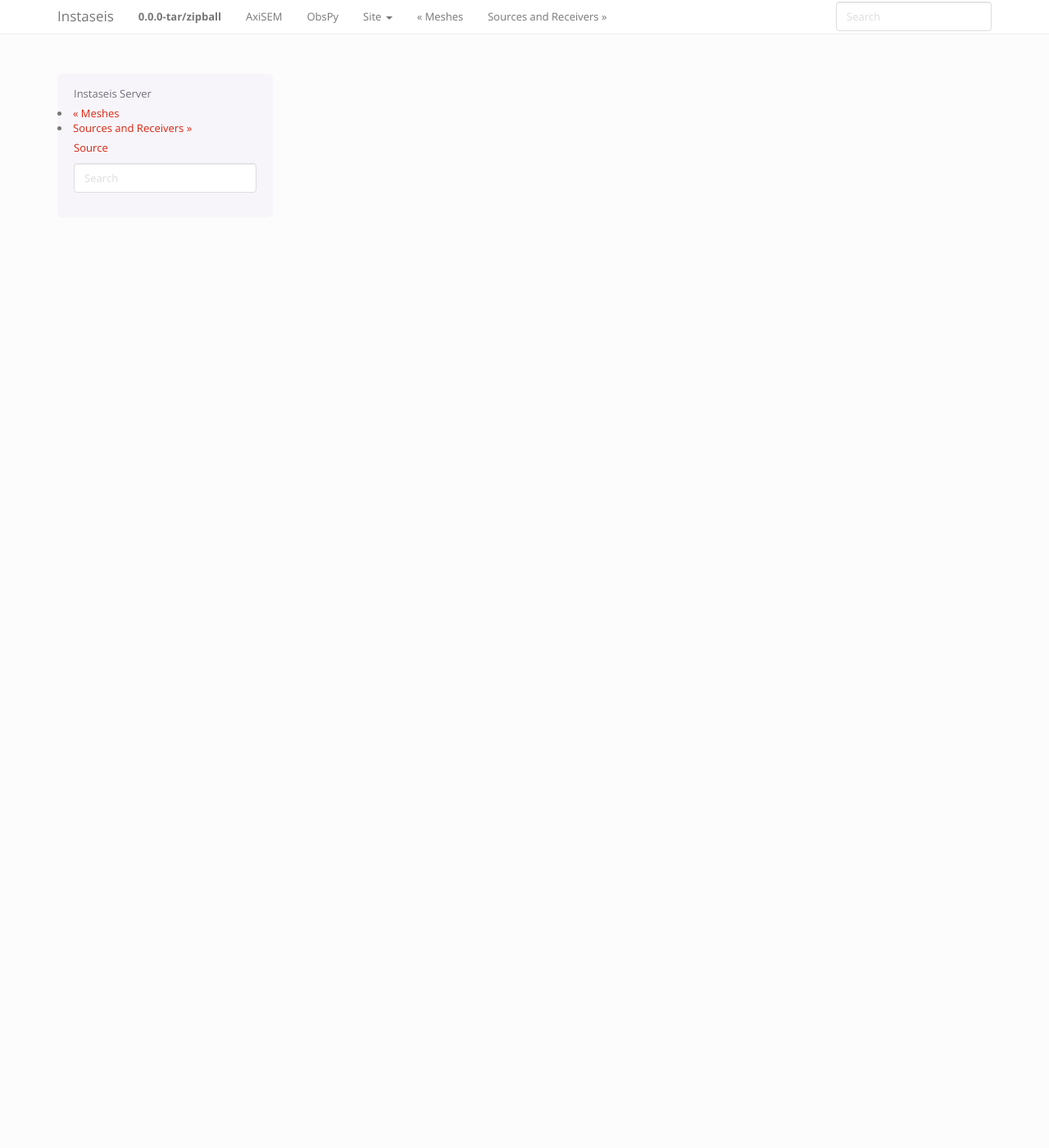
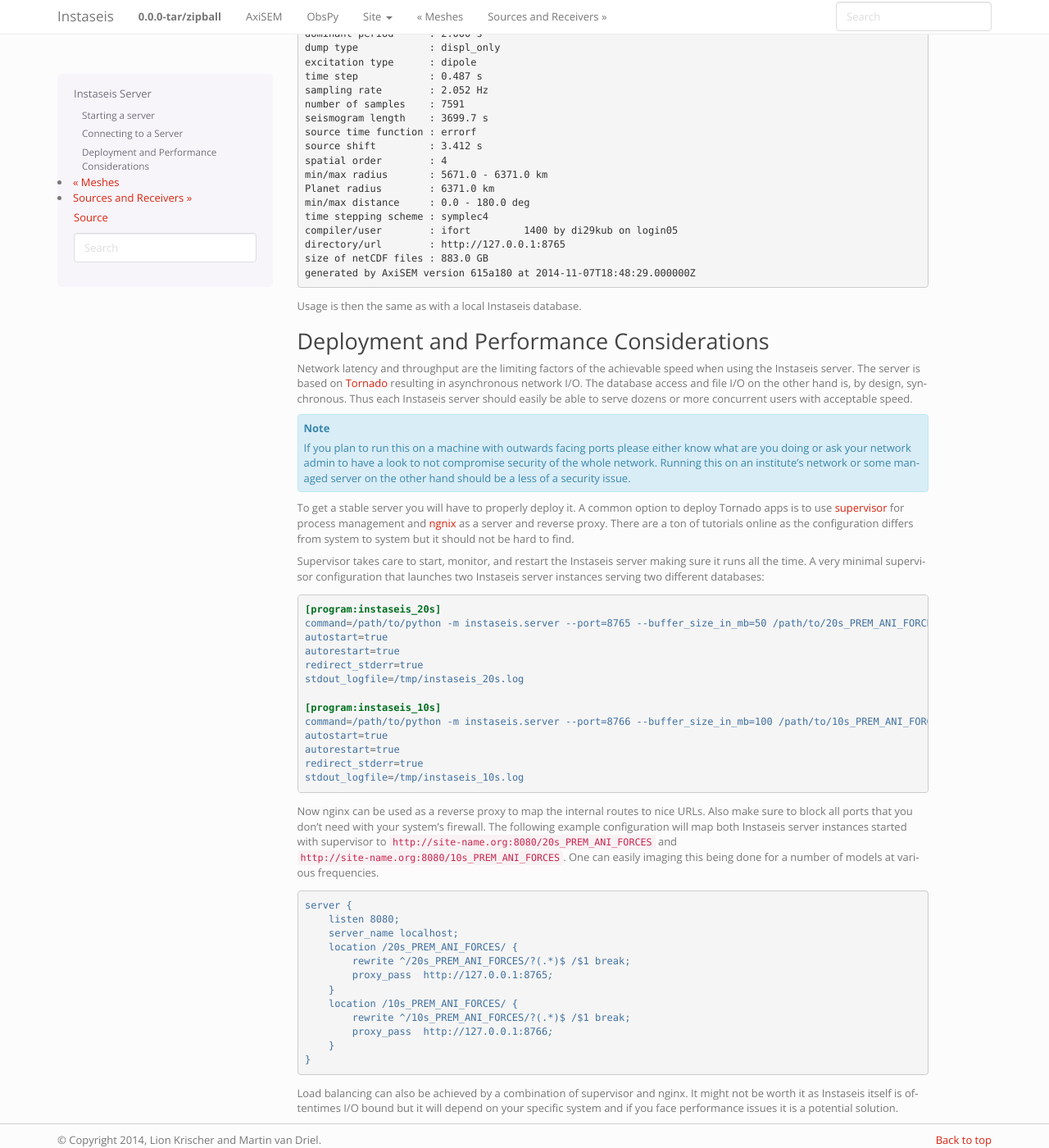
Before and after one commit to krischer/instaseis, a Sphinx documentation site: the page built from doc/server.rst, in a window 1280 px wide and 1400 px high, scrolled down 603 px. Shown: the whole window at 82% size. Built offline with Sphinx 7.4.7, drawn with Linux system fonts in a browser that asks for light colours; before the commit the page ends 900 px from its top, so only the background shows below that; some of the changed text lies outside the part shown.

Commit message:
Documentation of the Instaseis Server.

```diff
--- a/doc/server.rst
+++ b/doc/server.rst
@@ -2,5 +2,142 @@
 Instaseis Server
 ================
 
+The biggest hurdle to using Instaseis are the generation and storage of the
+potentially huge databases. Even if that is possible, concurrent access to a
+database on a network storage by multiple users might thrash that storage
+system and result in abysmal performance and other problems.
 
-blub
+Both issues are potentially resolvable by the Instaseis server. Someone (be
+it locally at the institutes network or globally over the internet) opens a
+local connection to an Instaseis database and shares data over HTTP.
+Instaseis clients can connect to that server with the same interface as to a
+local database.
+
+Starting a server
+=================
+
+To launch a server, just execute
+
+.. code-block:: bash
+
+    $ python -m instaseis.server --port 8765 --buffer_size_in_mb 100 /path/to/db
+
+which will launch a webserver and start serving at the specified port. The
+``buffer_size_in_mb`` argument is passed to the
+:class:`~instaseis.instaseis_db.InstaseisDB` initialization routine. It is
+probably a good idea to choose it as big as your machine allows.
+
+Connecting to a Server
+======================
+
+Connecting works by simply opening a connection to said machine, e.g. if
+the server is running on the same machine:
+
+.. code-block:: python
+
+    >>> import instaseis
+    >>> db = instaseis.open_db("http://127.0.0.1:8765")
+    >>> print(db)
+    RemoteInstaseisDB reciprocal Green's function Database (v7) generated with these parameters:
+    components           : vertical and horizontal
+    velocity model       : ak135f
+    attenuation          : True
+    dominant period      : 2.000 s
+    dump type            : displ_only
+    excitation type      : dipole
+    time step            : 0.487 s
+    sampling rate        : 2.052 Hz
+    number of samples    : 7591
+    seismogram length    : 3699.7 s
+    source time function : errorf
+    source shift         : 3.412 s
+    spatial order        : 4
+    min/max radius       : 5671.0 - 6371.0 km
+    Planet radius        : 6371.0 km
+    min/max distance     : 0.0 - 180.0 deg
+    time stepping scheme : symplec4
+    compiler/user        : ifort         1400 by di29kub on login05
+    directory/url        : http://127.0.0.1:8765
+    size of netCDF files : 883.0 GB
+    generated by AxiSEM version 615a180 at 2014-11-07T18:48:29.000000Z
+
+
+Usage is then the same as with a local Instaseis database.
+
+
+Deployment and Performance Considerations
+=========================================
+
+Network latency and throughput are the limiting factors of the achievable speed
+when using the Instaseis server. The server is based on
+`Tornado <http://www.tornadoweb.org/en/stable/>`_ resulting in asynchronous
+network I/O. The database access and file I/O on the other hand is, by design,
+synchronous. Thus each Instaseis server should easily be able to serve
+dozens or more concurrent users with acceptable speed.
+
+
+.. note::
+
+    If you plan to run this on a machine with outwards facing ports please
+    either know what are you doing or ask your network admin to have a look
+    to not compromise security of the whole network. Running this on an
+    institute's network or some managed server on the other hand should be a
+    less of a security issue.
+
+
+To get a stable server you will have to properly deploy it. A common option
+to deploy Tornado apps is to use `supervisor <http://supervisord.org/>`_ for
+process management and `ngnix <http://nginx.org/>`_ as a server and reverse
+proxy. There are a ton of tutorials online as the configuration differs from
+system to system but it should not be hard to find.
+
+
+Supervisor takes care to start, monitor, and restart the Instaseis server
+making sure it runs all the time. A very minimal supervisor configuration
+that launches two Instaseis server instances serving two different databases:
+
+.. code-block:: ini
+
+    [program:instaseis_20s]
+    command=/path/to/python -m instaseis.server --port=8765 --buffer_size_in_mb=50 /path/to/20s_PREM_ANI_FORCES
+    autostart=true
+    autorestart=true
+    redirect_stderr=true
+    stdout_logfile=/tmp/instaseis_20s.log
+
+    [program:instaseis_10s]
+    command=/path/to/python -m instaseis.server --port=8766 --buffer_size_in_mb=100 /path/to/10s_PREM_ANI_FORCES
+    autostart=true
+    autorestart=true
+    redirect_stderr=true
+    stdout_logfile=/tmp/instaseis_10s.log
+
+
+Now nginx can be used as a reverse proxy to map the internal routes to nice
+URLs. Also make sure to block all ports that you don't need with your
+system's firewall. The following example configuration will map both
+Instaseis server instances started with supervisor to
+``http://site-name.org:8080/20s_PREM_ANI_FORCES`` and
+``http://site-name.org:8080/10s_PREM_ANI_FORCES``. One can easily imaging
+this being done for a number of models at various frequencies.
+
+.. code-block:: ini
+
+    server {
+        listen 8080;
+        server_name localhost;
+        location /20s_PREM_ANI_FORCES/ {
+            rewrite ^/20s_PREM_ANI_FORCES/?(.*)$ /$1 break;
+            proxy_pass  http://127.0.0.1:8765;
+        }
+        location /10s_PREM_ANI_FORCES/ {
+            rewrite ^/10s_PREM_ANI_FORCES/?(.*)$ /$1 break;
+            proxy_pass  http://127.0.0.1:8766;
+        }
+    }
+
+
+Load balancing can also be achieved by a combination of supervisor and nginx.
+It might not be worth it as Instaseis itself is oftentimes I/O bound
+but it will depend on your specific system and if you face performance
+issues it is a potential solution.
```
Also changed, not shown: doc/index.rst (+21 -21 lines).
